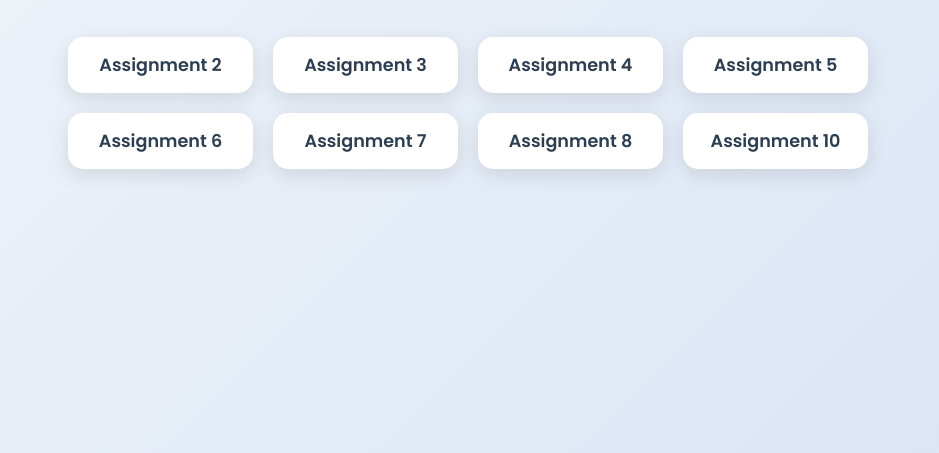
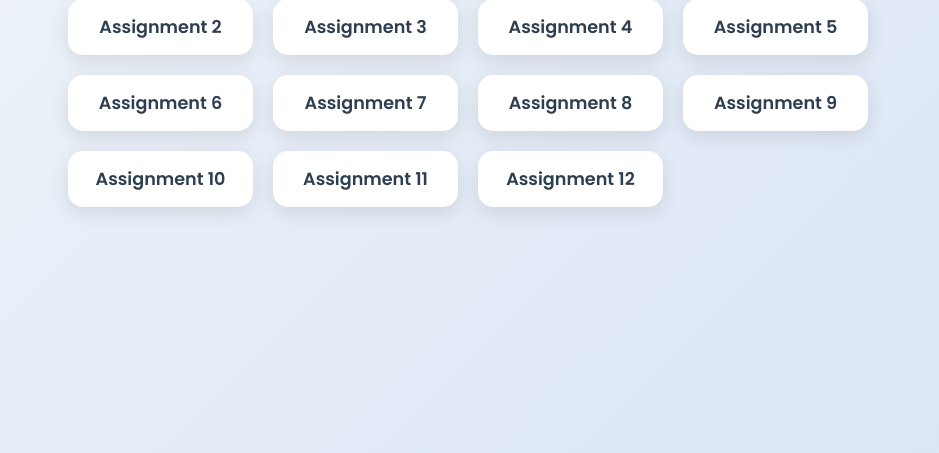
Before and after one commit to pjgitacc/Web-Development-Programs, a plain HTML site: page index.html in a window 1280 px wide. Shown: the part 347-800 px from the top of the page, without its empty margins (172-1111 px from the left). Drawn offline with Linux system fonts and the light colour scheme.

Commit message:
Update index.html

```diff
--- a/index.html
+++ b/index.html
@@ -76,7 +76,10 @@
     <a href="Assignment 5 - Frame Tag.html" class="assignment-button">Assignment 6</a>
     <a href="Assignment 6 - Hyperlink Tag.html" class="assignment-button">Assignment 7</a>
     <a href="Assignment 7 - Timetable using Table Tag.html" class="assignment-button">Assignment 8</a>
+    <a href="Assignment 8 - Employee Registration Form.html" class="assignment-button">Assignment 9</a>
     <a href="Assignment 9 - Creating resume using Html Tags.html" class="assignment-button">Assignment 10</a>
+    <a href="Assignment 10 - Study implementaion of XML.xml" class="assignment-button">Assignment 11</a>
+    <a href="Assignment 11 - Transform XML to XSLT.html" class="assignment-button">Assignment 12</a>
   </div>
 
 </body>
```
